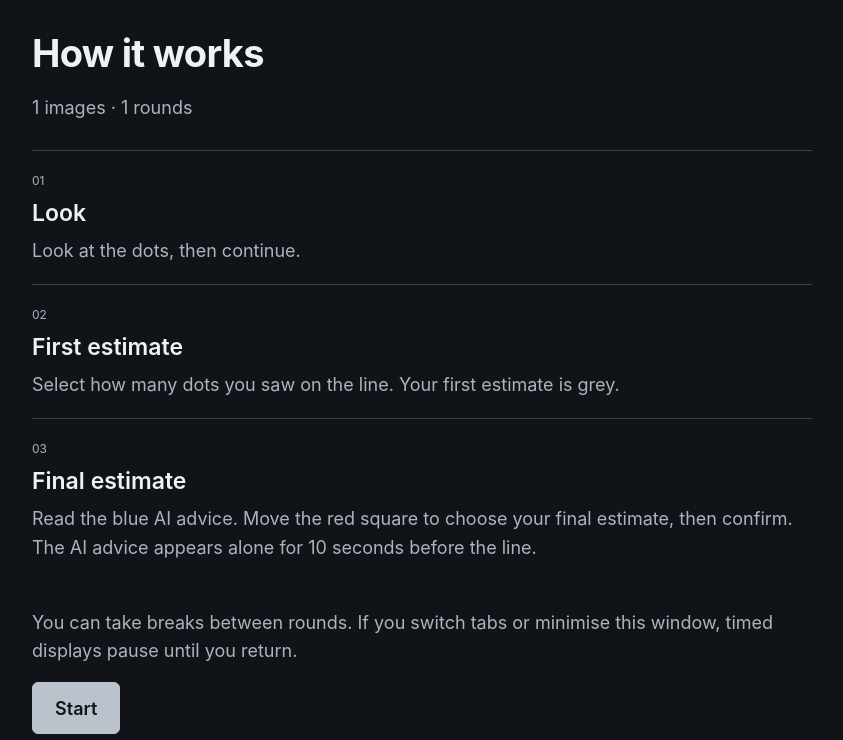
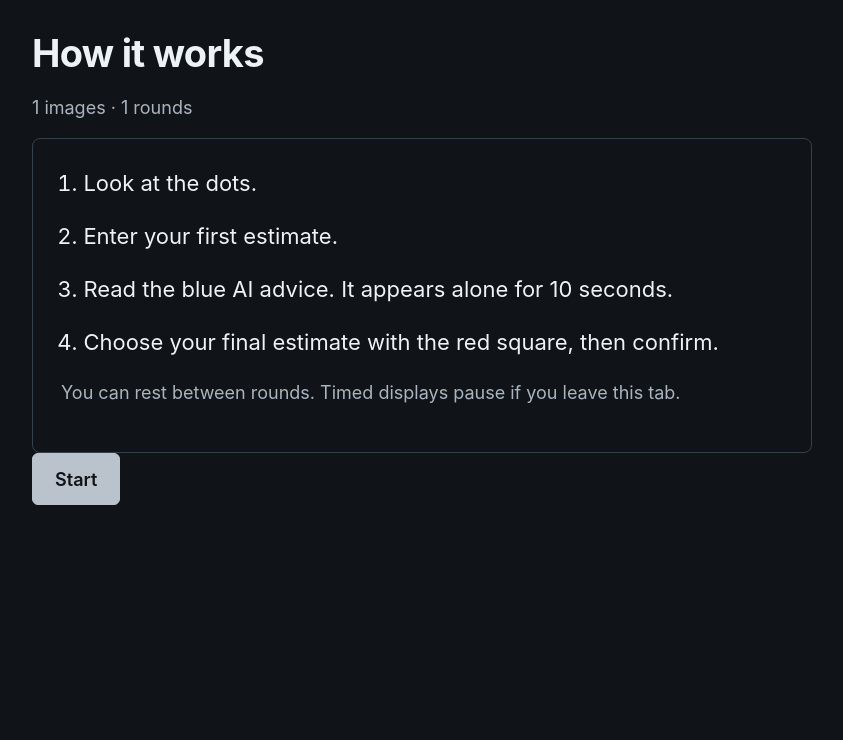
Before and after one commit to jennapfeifer/ai-beast-prototype, a Flask app: template templates/instructions.html in a window 1280 px wide. Shown: the part 60-800 px from the top of the page, without its empty margins (218-1061 px from the left). Run offline with Flask 3, Linux system fonts and the light colour scheme; the template is opened without the code that fills it: most values are stand-ins (such as "Sample title", 1, 10 or a date in 2020); parts of the project's set-up code (start-up, migrations or seed data) failed here and were passed over.

Commit message:
Add files via upload

```diff
--- a/templates/consent.html
+++ b/templates/consent.html
@@ -1,5 +1,5 @@
 {% extends "base.html" %}{% block theme_colour %}#101418{% endblock %}{% block body_class %}task-surface info-surface{% endblock %}{% block body %}
 <main class="page participant-page"><section class="welcome-grid"><div><h1>Estimates and advice</h1><p class="lead">Estimate the dots, read the AI advice, and choose your final estimate.</p><div class="facts"><span><b>8</b> rounds</span><span><b>104</b> images</span><span><b>1</b> practice trial</span></div></div></section>
 {% if active %}<div class="notice"><b>You have a session in progress.</b> <a href="/task">Resume where you left off →</a></div>{% endif %}
-<section class="card consent-card"><div class="eyebrow">BEFORE YOU BEGIN</div><h2>About this study</h2><div class="copy-columns"><div><p>For each image, you give a first estimate, read the AI advice, and choose a final estimate. {% if ratings %}Every {{rating_every}} trials, you answer two questions about trust and how the AI advice made you feel.{% endif %}</p><p>You can take breaks between rounds. There is no reward for speed.</p><p>You will not receive accuracy feedback during the task.{% if end_score %} At the end, you will see an overall accuracy summary, without the count for each image.{% endif %}</p></div><div><p>The AI advice may be inaccurate. Some study details are explained only after you finish.</p><p>Your estimates, AI advice, ratings and timings are saved under a random participant code. You may stop at any time by closing this tab. The information at the end explains the study and how to request withdrawal of your data.</p>{% if contact and ethics_details %}<p>{{ contact }}</p><p>{{ ethics_details }}</p>{% else %}<p class="notice">Pilot materials: researcher contact, data retention, withdrawal and approved ethics information still need to be supplied before participant recruitment.</p>{% endif %}</div></div>
+<section class="card consent-card"><div class="eyebrow">BEFORE YOU BEGIN</div><h2>About this study</h2><div class="consent-copy"><div><p>For each image, you give a first estimate, read the AI advice, and choose a final estimate. {% if ratings %}Every {{rating_every}} trials, you rate your trust in the AI.{% endif %}</p><p>You can take breaks between rounds. There is no reward for speed.</p><p>You will not receive accuracy feedback during the task.{% if end_score %} At the end, you will see an overall accuracy summary, without the count for each image.{% endif %}</p></div><div><p>The AI advice may be inaccurate. Some study details are explained only after you finish.</p><p>Your estimates, AI advice, ratings and timings are saved under a random participant code. You may stop at any time by closing this tab. The information at the end explains the study and how to request withdrawal of your data.</p>{% if contact and ethics_details %}<p>{{ contact }}</p><p>{{ ethics_details }}</p>{% else %}<p class="notice">Pilot materials: researcher contact, data retention, withdrawal and approved ethics information still need to be supplied before participant recruitment.</p>{% endif %}</div></div>
 <form action="/start" method="post"><input type="hidden" name="csrf_token" value="{{ csrf_token }}"><input type="hidden" name="external_id" value="{{ external_id }}"><label class="checkline"><input type="checkbox" name="consent" value="yes" required> I have read the information, am 18 or older, and agree to take part.</label><button class="button primary" type="submit">Continue</button>{% if pilot %}<span class="small muted form-aside">Pilot responses are labelled TEST.</span>{% endif %}</form></section><p class="small muted"><a href="/researcher">Researcher access</a></p></main>{% endblock %}
--- a/templates/instructions.html
+++ b/templates/instructions.html
@@ -2,12 +2,13 @@
 {% block theme_colour %}#101418{% endblock %}{% block body_class %}task-surface info-surface{% endblock %}
 {% block body %}<main class="page narrow">
 <h1>How it works</h1><p class="lead">{{n_trials}} images · {{n_blocks}} rounds</p>
-<div class="step-cards">
-<section class="card"><span class="step-number">01</span><h3>Look</h3><p>{% if stimulus_seconds %}Look at the dots for {{'%g'|format(stimulus_seconds)}} seconds.{% else %}Look at the dots, then continue.{% endif %}</p></section>
-<section class="card"><span class="step-number">02</span><h3>First estimate</h3><p>Select how many dots you saw on the line. Your first estimate is grey.</p></section>
-<section class="card"><span class="step-number">03</span><h3>Final estimate</h3><p>Read the blue AI advice. Move the red square to choose your final estimate, then confirm.</p>{% if advice_preview_ms %}<p>The AI advice appears alone for {{advice_preview_ms//1000}} seconds before the line.</p>{% endif %}</section>
-</div>
-{% if ratings %}<p>Every {{rating_every}} trials, answer two questions about the AI advice.</p>{% endif %}
-<p>You can take breaks between rounds. If you switch tabs or minimise this window, timed displays pause until you return.</p>
+<section class="card instruction-copy"><ol>
+<li>{% if stimulus_seconds %}Look at the dots for {{'%g'|format(stimulus_seconds)}} seconds.{% else %}Look at the dots.{% endif %}</li>
+<li>Enter your first estimate.</li>
+<li>Read the blue AI advice.{% if advice_preview_ms %} It appears alone for {{advice_preview_ms//1000}} seconds.{% endif %}</li>
+<li>Choose your final estimate with the red square, then confirm.</li>
+</ol>
+{% if ratings %}<p>Every {{rating_every}} trials, {% if rating_items=='trust_and_feeling' %}answer the trust and feeling questions.{% else %}rate your trust in the AI.{% endif %} Selecting {% if rating_items=='trust_and_feeling' %}both ratings{% else %}a rating{% endif %} continues the task.</p>{% endif %}
+<p>You can rest between rounds. Timed displays pause if you leave this tab.</p></section>
 <a class="button primary" href="/task">{% if practice %}Start practice{% else %}Start{% endif %}</a>
 </main>{% endblock %}
```
Also changed, not shown: templates/debrief.html (+1 -1 lines), templates/researcher.html (+2 -2 lines).
